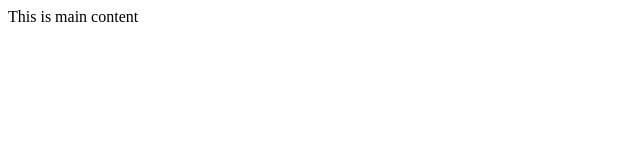
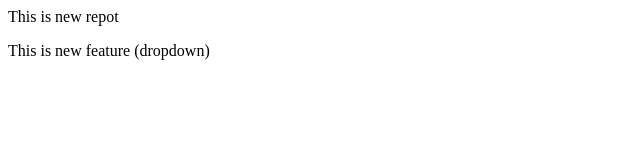
Before and after one commit to Yash-Dd/localRepo, a plain HTML site: page index.html in a window 1280 px wide. Shown: the whole page, without its empty margins (0-640 px from the left). Drawn offline with Linux system fonts and the light colour scheme.

Commit message:
add dropdown

```diff
--- a/index.html
+++ b/index.html
@@ -1 +1,2 @@
-<P>This is main content</P>
+<P>This is new repot</P>
+<P>This is new feature (dropdown)</P>
```
